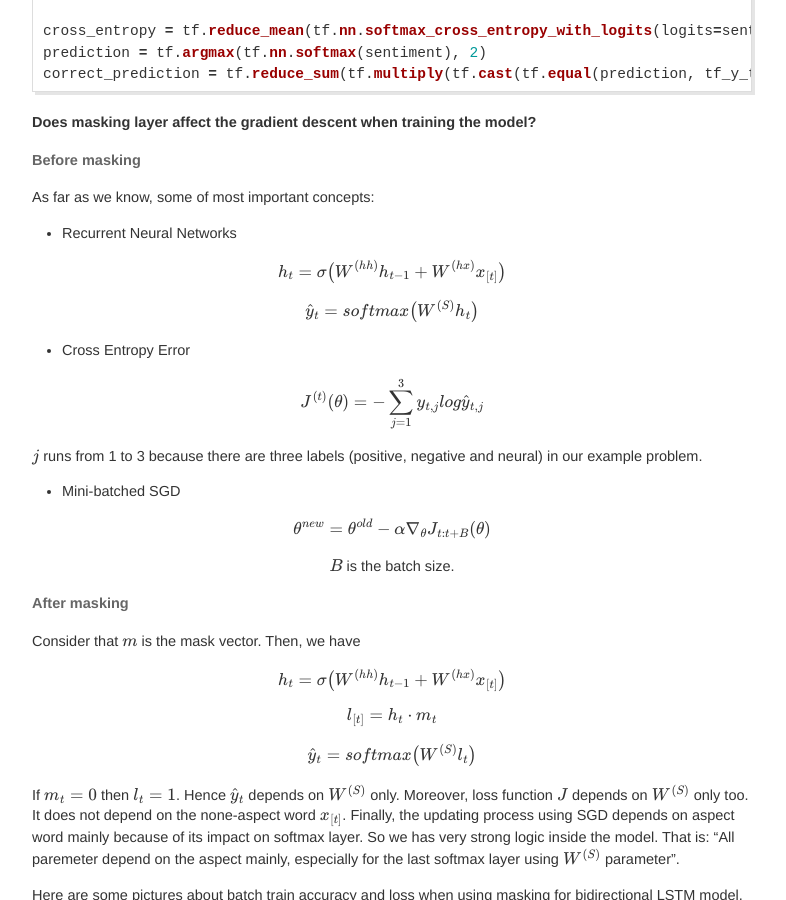
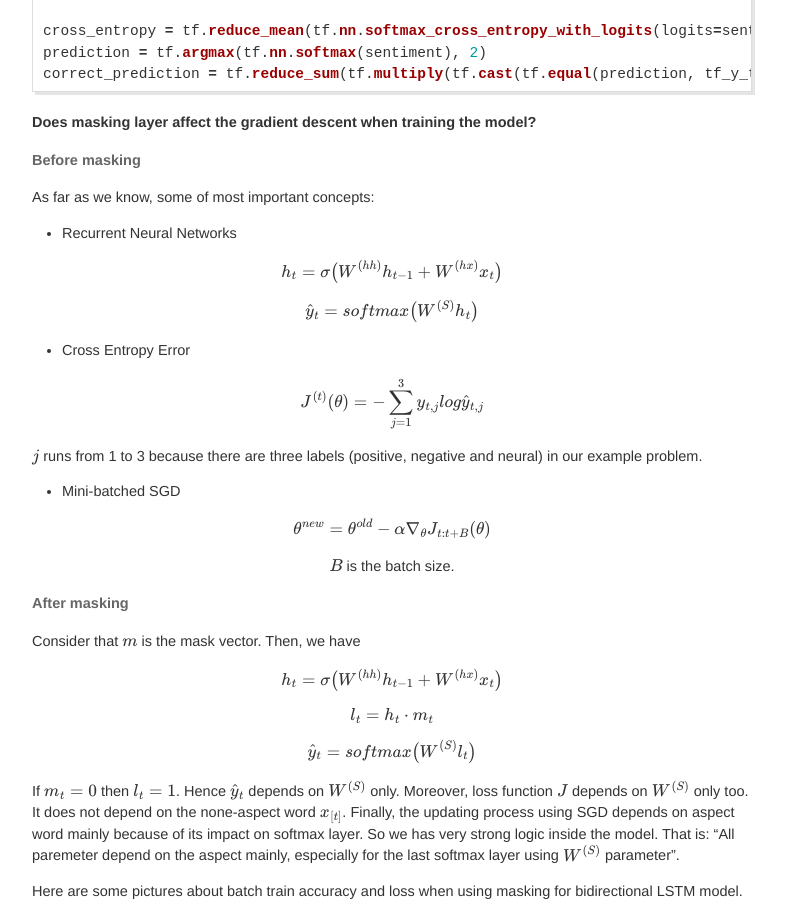
Before and after one commit to peace195/peace195.github.io, a Jekyll site: the page built from _posts/2017-07-05-choose-distinct-units-in-lstm.md, in a window 1280 px wide and 900 px high, scrolled down 2392 px. Shown: the whole window, without its empty margins (248-1034 px from the left). Built offline with Jekyll 4.4.1, drawn with Linux system fonts in a browser that asks for light colours; our own code applies the rules of GitHub Pages for plain Markdown files; formulas are drawn with MathJax 3; comment, search, counter and statistics services are not loaded; grey boxes are pictures that could not be loaded.

Commit message:
math sysbols

```diff
--- a/_posts/2017-07-05-choose-distinct-units-in-lstm.md
+++ b/_posts/2017-07-05-choose-distinct-units-in-lstm.md
@@ -89,7 +89,7 @@ As far as we know, some of most important concepts:
 
 * Recurrent	Neural Networks
 
-$$h_t = \sigma\big(W^{(hh)}h_{t-1} + W^{(hx)}x_{[t]}\big)$$
+$$h_t = \sigma\big(W^{(hh)}h_{t-1} + W^{(hx)}x_{t}\big)$$
 
 $$\hat{y}_t = softmax\big(W^{(S)}h_t\big)$$
 
@@ -108,9 +108,9 @@ $$B$$ is the batch size.
 #### After masking
 Consider that $$m$$ is the mask vector. Then, we have
 
-$$h_t = \sigma\big(W^{(hh)}h_{t-1} + W^{(hx)}x_{[t]} \big)$$
+$$h_t = \sigma\big(W^{(hh)}h_{t-1} + W^{(hx)}x_{t} \big)$$
 
-$$l_{[t]} = h_t \cdot m_t$$
+$$l_{t} = h_t \cdot m_t$$
 
 $$\hat{y}_t = softmax\big(W^{(S)}l_t\big)$$
 
```
